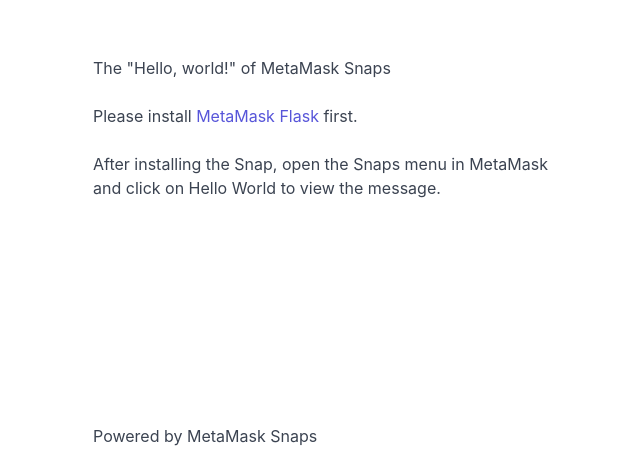
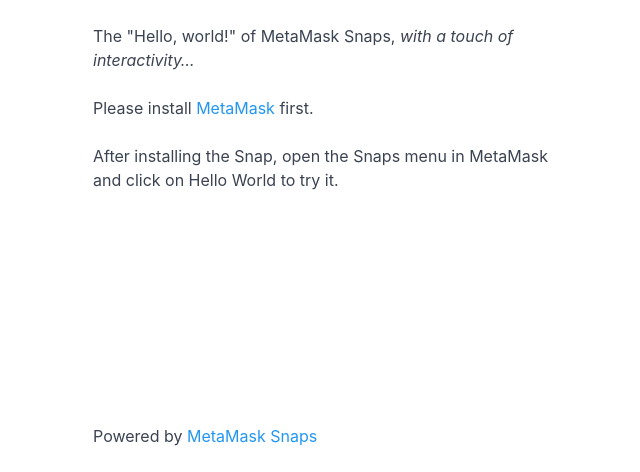
Before and after one commit to Montoya/hello-world-snap, a website: page docs/index.html in a window 1280 px wide. Shown: the part 328-800 px from the top of the page, without its empty margins (307-947 px from the left). Drawn offline with nearby package versions, Linux system fonts and the light colour scheme.

Commit message:
Update dapp

```diff
--- a/docs/index.html
+++ b/docs/index.html
@@ -4,7 +4,7 @@
       <title>Hello World Snap</title>
       <meta charset="utf-8"/>
       <meta name="viewport" content="width=device-width"/>
-      <meta property="og:title" content="Farfeed Snap" />
+      <meta property="og:title" content="Hello World Snap" />
       <link rel="stylesheet" href="https://unpkg.com/spectre.css/dist/spectre.min.css">
       <style type="text/css">
         body {
@@ -21,7 +21,7 @@
           font-size:1.5rem;
           line-height:64px;
           padding:0;
-          margin-bottom:72px;
+          margin-bottom:32px;
         }
         h1 img {
           vertical-align:top;
@@ -42,27 +42,31 @@
         #links {
           float:right;
         }
+        a, a:link {
+          color:#2196f3 !important;
+        }
         .btn {
           border-radius:6px;
+          background-color:#2196f3;
         }
       </style>
   </head>
   <body>
     <div id="page">
       <h1><img src="icon.png" width="64" height="64" alt=""> Hello World Snap</h1>
-      <p>The "Hello, world!" of MetaMask Snaps</p>
+      <p>The "Hello, world!" of MetaMask Snaps, <em>with a touch of interactivity&hellip;</em></p>
       <p id="loading">Loading...</p>
-      <p>After installing the Snap, open the Snaps menu in MetaMask and click on Hello World to view the message.</p>
+      <p>After installing the Snap, open the Snaps menu in MetaMask and click on Hello World to try it.</p>
     </div>
     <div id="footer">
-      Powered by MetaMask Snaps
+      Powered by <a href="https://metamask.io/snaps/">MetaMask Snaps</a>
     </div>
 
     <script type="text/javascript">
 
 const snapId = 'npm:hello-world-snap';
 const snapName = 'Hello World';
-const snapVersion = '1.1.0';
+const snapVersion = '2.0.0';
 
 /*
  * Use EIP-6963 to detect MetaMask
@@ -151,7 +155,7 @@
     if("found"!==document.getElementById('loading').className) {
       /* Assume MetaMask was not detected */
       document.getElementById('loading').textContent = "";
-      document.getElementById('loading').insertAdjacentHTML("afterbegin", "Please install <a href='https://metamask.io/flask/'>MetaMask Flask</a> first.");
+      document.getElementById('loading').insertAdjacentHTML("afterbegin", "Please install <a href='https://metamask.io/'>MetaMask</a> first.");
     }
   }, 1000)
 
```
Also changed, not shown: README.md.
